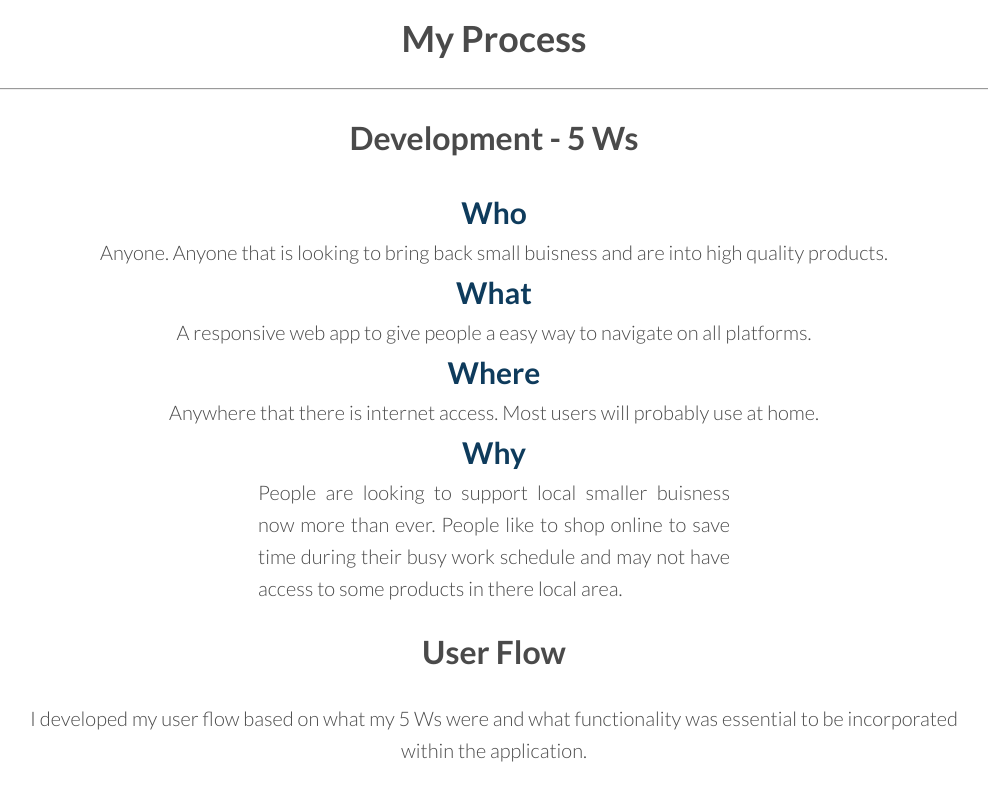
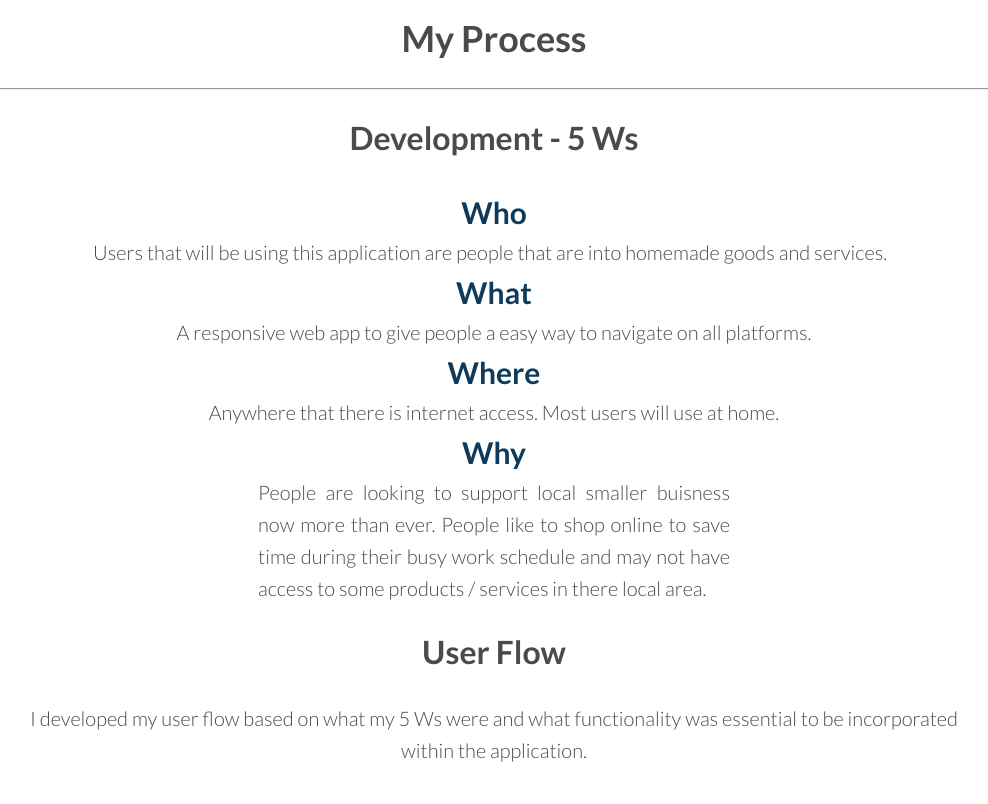
Before and after one commit to DomC93/Portfolio, a plain HTML site: page alt.html in a window 1280 px wide. Shown: the part 1658-2462 px from the top of the page, without its empty margins (146-1134 px from the left). Drawn offline with nearby package versions, Linux system fonts and the light colour scheme.

Commit message:
Update alt.html

```diff
--- a/alt.html
+++ b/alt.html
@@ -38,7 +38,7 @@
         <img src="img/alt/alt-portfolio_1200.jpg" alt="My Image"> </picture>
     </div>
     <h2>About</h2>
-    <p class="smaller_para">alt. is a location based application that is dedicated to bringing back small buisnesses and helping promote local 	economies grow.This site will sell anything that can be bought and mailed to the customer. Products can include food, crafts, homemade items, clothes, electronics, furniture, etc.</p>
+    <p class="smaller_para">alt. is a location based application that is dedicated to bringing back small buisnesses and helping promote local 	economies grow. This site will sell anything that can be bought and mailed to the customer. Products can include food, crafts, homemade items, clothes, electronics, furniture, etc.</p>
     <div class="container">
       <h2>Tools Used</h2>
       <div class="tools_img">
@@ -55,11 +55,11 @@
     <hr>
     <h2>Development - 5 Ws</h2>
 	  <p><span class="Ws">Who</span></p>
-	  <p>Anyone. Anyone that is looking to bring back small buisness and are into high quality products.</p>
+	  <p>Users that will be using this application are people that are into homemade goods and services.       &nbsp;</p>
 	  <p><span class="Ws">What</span></p>
 	  <p>A responsive web app to give people a easy way to navigate on all platforms.</p>
-	  <p><span class="Ws">Where</span></p><p>Anywhere that there is internet access. Most users will probably use at home.</p>
-	  <p><span class="Ws"> Why</span></p><p class="smaller_para">People are looking to support local smaller buisness now more than ever. People like to shop online to save time during their busy work schedule and may not have access to some products in there local area.</p>
+	  <p><span class="Ws">Where</span></p><p>Anywhere that there is internet access. Most users will  use at home.</p>
+	  <p><span class="Ws"> Why</span></p><p class="smaller_para">People are looking to support local smaller buisness now more than ever. People like to shop online to save time during their busy work schedule and may not have access to some products / services in there local area.</p>
     <div style="background-color: white;">
       <h2>User Flow</h2>
       <p>I developed my user flow based on what my 5 Ws were and what functionality was essential to be incorporated within the application.</p>
```
